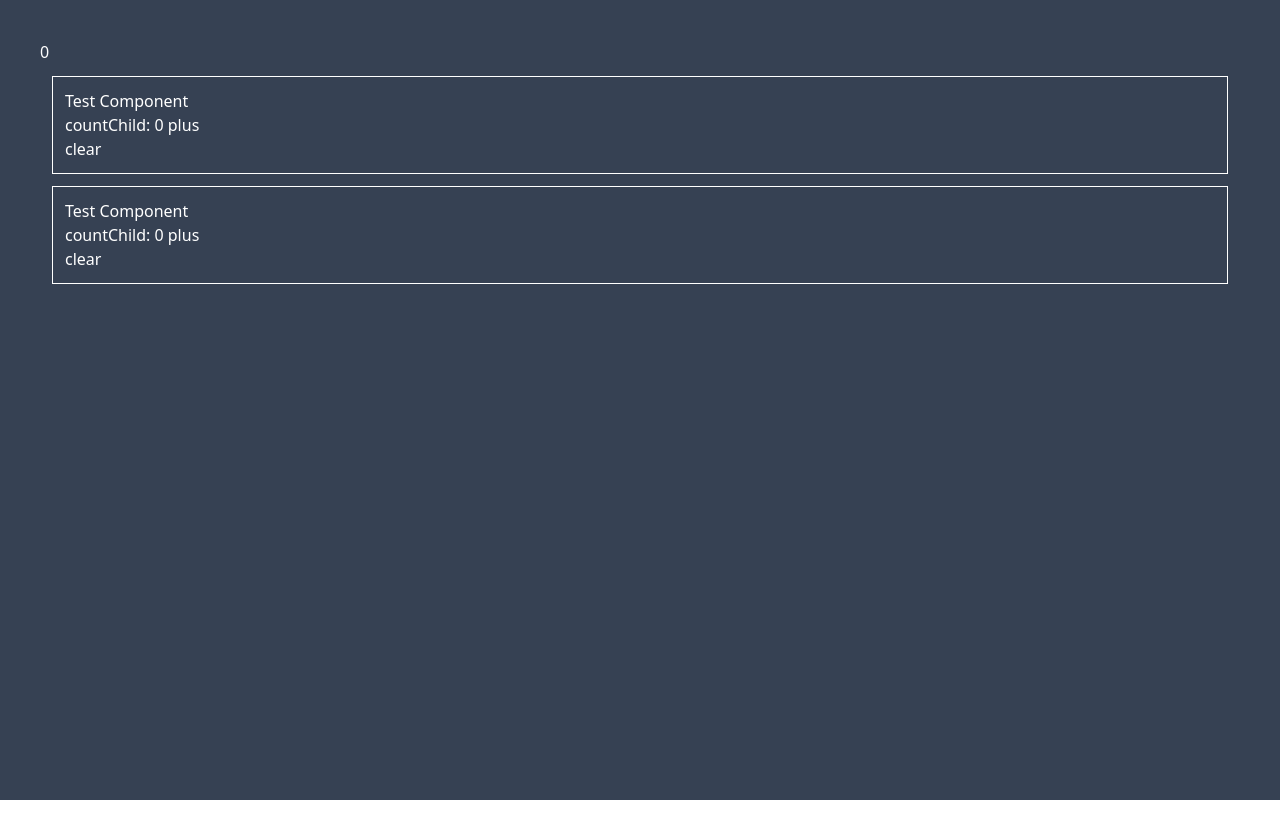
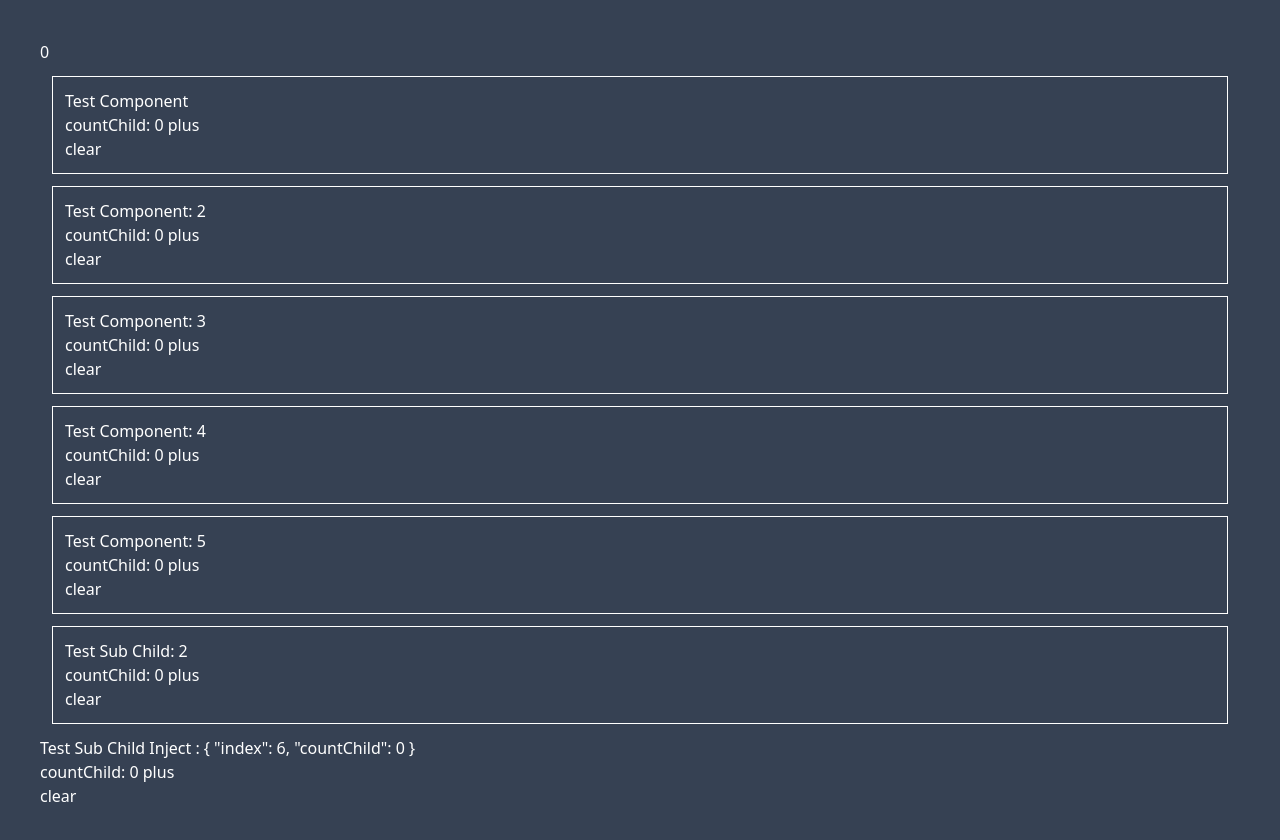
Before and after one commit to evghn/vue-start, a Vue app: page / in a window 1280 px wide. Shown: the top 840 px of the page. Before the commit the page ends 800 px from the top, so only its background shows below. Built offline with nearby package versions, Linux system fonts and the light colour scheme.

Commit message:
передача данных в дочерние компоненты

```diff
--- a/src/App.vue
+++ b/src/App.vue
@@ -1,6 +1,6 @@
 <script setup>
 import { computed, ref, watch, watchEffect } from 'vue';
-import TestComponent from './components/TestComponent.vue';
+import MainChild from "@/components/childComponents/MainChild.vue"
 
 const hello = "hello user";
 const task = ref()
@@ -12,8 +12,6 @@ const errorTaskMessage = ref("Не заполнено название зада
 const errorLevelMessage = ref("Не выбран уровень задачи")
 const statusFilter = ref()
 const levelFilter = ref()
-
-const testCount = ref(0)
 
 
 const todo = localStorage.getItem("todo")
@@ -207,10 +205,6 @@ watchEffect(
 )
 
 
-const sendCount = (val) => {
-  console.log(val);
-  testCount.value = val
-}
 </script>
 
 <template>
@@ -291,7 +285,7 @@ const sendCount = (val) => {
                 :class="[getBgStatus(item.status_id), true ? 'class-item' : 'class-item2']">
                 {{ getStatusText(item.status_id) }}
               </div>
-              <div class="flex gap-3 border-l pl-5 ml-5 min-w-[300px]">
+              <div class="flex gap-3 border-l pl-5 ml-5 min-w-75">
                 <a v-if="item.status_id < getStatusId('ready')"
                   class="border px-4 py-2 rounded-lg bg-blue-700 text-white" href=""
                   @click.prevent="changeStatus(key)">Сменить статус</a>
@@ -310,14 +304,8 @@ const sendCount = (val) => {
       </div>
     </div>
   </div>
-  <div class="p-10 bg-gray-700 text-white min-h-screen">
-    <div>{{ testCount }}</div>
-    <test-component class="p-3 border border-white m-3" :index="1" :countChild="testCount"
-      @change-count="sendCount"></test-component>
-    <test-component class="p-3 border border-white m-3" :index="2" :countChild="testCount" v-on:change-count="sendCount"
-      v-on:click="sendCount(0)"></test-component>
+  <main-child></main-child>
 
-  </div>
 </template>
 
 <style scoped>
--- /dev/null
+++ b/src/components/childComponents/DataModelChild.vue
@@ -0,0 +1,25 @@
+<script setup>
+
+const props = defineProps(['dataModel'])
+const emit = defineEmits(['update:dataModel'])
+
+// const count = ref(props.countChild)
+
+const addCount = () => {
+
+  emit('update:dataModel', { ...props.dataModel, countChild: props.dataModel.countChild + 1 })
+}
+
+</script>
+<template>
+  <div class="child">
+    Test Component: {{ props.dataModel.index }}
+    <div>
+
+      countChild: {{ props.dataModel.countChild }} <button @click.stop="addCount">plus</button>
+      <div>
+        <button>clear</button>
+      </div>
+    </div>
+  </div>
+</template>
--- /dev/null
+++ b/src/components/childComponents/DefineModelChild.vue
@@ -0,0 +1,21 @@
+<script setup>
+
+const model = defineModel()
+
+// const addCount = () => {
+//   model.value.countChild++
+// }
+
+</script>
+<template>
+  <div class="child">
+    Test Component: {{ model.index }}
+    <div>
+
+      countChild: {{ model.countChild }} <button @click.stop="model.countChild++">plus</button>
+      <div>
+        <button>clear</button>
+      </div>
+    </div>
+  </div>
+</template>
--- /dev/null
+++ b/src/components/childComponents/MainChild.vue
@@ -0,0 +1,129 @@
+<script setup>
+import { computed, provide, ref, watch } from 'vue';
+import SimpleProps from './SimpleProps.vue';
+import ObjectProps from './ObjectProps.vue';
+import ModelValue from './ModelValue.vue';
+import DataModelChild from './DataModelChild.vue';
+import DefineModelChild from './DefineModelChild.vue';
+import PropsChild from './PropsChild.vue';
+import PropsChildEmpty from './PropsChildEmpty.vue';
+
+
+
+const testCount = ref(0)
+const modelValueData = ref({
+  index: 3,
+  countChild: testCount.value
+})
+
+
+const dataModel = ref({
+  index: 4,
+  countChild: testCount.value
+})
+
+
+const dataModelProvide = ref({
+  index: 6,
+  countChild: testCount.value
+})
+
+
+const dataChange = (val) => {
+  dataModelProvide.value.countChild = val
+  dataDefineModel.value.countChild = val
+  dataModel.value.countChild = dataModelProvide.value.countChild
+}
+
+provide('dataModelProvide', {
+  dataModelProvide,
+  dataChange
+})
+
+
+
+
+const dataDefineModel = ref({
+  index: 5,
+  countChild: testCount.value
+})
+
+
+
+const dataObjectProps = computed(() => ({
+  index: 2,
+  countChild: testCount.value
+}))
+
+
+
+const sendCount = (val) => {
+  testCount.value = val
+  modelValueData.value.countChild = val
+  dataModel.value.countChild = val
+
+}
+
+
+watch(() => modelValueData.value,
+  () => {
+    testCount.value = modelValueData.value.countChild
+  },
+  {
+    deep: true
+  }
+)
+
+
+watch(() => dataModel.value,
+  () => {
+    modelValueData.value.countChild = dataModel.value.countChild
+  },
+  {
+    deep: true
+  }
+)
+
+
+watch(() => dataDefineModel.value,
+  () => {
+    dataModel.value.countChild = dataDefineModel.value.countChild
+  },
+  {
+    deep: true
+  }
+)
+
+
+
+
+// const sendCountObject = (val) => {
+
+//   testCount.value = val
+// }
+
+
+</script>
+<template>
+  <div class="p-10 bg-gray-700 text-white min-h-screen">
+    <div>{{ testCount }}</div>
+    <simple-props class="p-3 border border-white m-3" :index="1" :countChild="testCount"
+      @change-count="sendCount"></simple-props>
+
+    <object-props class="p-3 border border-white m-3" :data="dataObjectProps" @change-count="sendCount"></object-props>
+
+
+    <model-value class="p-3 border border-white m-3" v-model="modelValueData"></model-value>
+
+    <data-model-child class="p-3 border border-white m-3" v-model:data-model="dataModel"></data-model-child>
+
+
+    <define-model-child class="p-3 border border-white m-3" v-model="dataDefineModel"></define-model-child>
+
+
+    <props-child class="p-3 border border-white m-3" :data="dataObjectProps" @change-count="sendCount"></props-child>
+
+
+    <props-child-empty></props-child-empty>
+  </div>
+</template>
--- /dev/null
+++ b/src/components/childComponents/ModelValue.vue
@@ -0,0 +1,25 @@
+<script setup>
+
+const props = defineProps(['modelValue'])
+const emit = defineEmits(['update:modelValue'])
+
+// const count = ref(props.countChild)
+
+const addCount = () => {
+
+  emit('update:modelValue', { ...props.modelValue, countChild: props.modelValue.countChild + 1 })
+}
+
+</script>
+<template>
+  <div class="child">
+    Test Component: {{ props.modelValue.index }}
+    <div>
+
+      countChild: {{ props.modelValue.countChild }} <button @click.stop="addCount">plus</button>
+      <div>
+        <button>clear</button>
+      </div>
+    </div>
+  </div>
+</template>
--- /dev/null
+++ b/src/components/childComponents/ObjectProps.vue
@@ -0,0 +1,25 @@
+<script setup>
+
+const props = defineProps(['data'])
+const emit = defineEmits(['changeCount'])
+
+// const count = ref(props.countChild)
+
+const addCount = () => {
+  // count.value++;
+  emit('changeCount', props.data.countChild + 1)
+}
+
+</script>
+<template>
+  <div class="child">
+    Test Component: {{ props.data.index }}
+    <div>
+
+      countChild: {{ props.data.countChild }} <button @click.stop="addCount">plus</button>
+      <div>
+        <button>clear</button>
+      </div>
+    </div>
+  </div>
+</template>
--- /dev/null
+++ b/src/components/childComponents/PropsChild.vue
@@ -0,0 +1,19 @@
+<script setup>
+
+import PropsSubChild from './PropsSubChild.vue'
+
+const props = defineProps(['data'])
+const emit = defineEmits(['changeCount'])
+
+// const count = ref(props.countChild)
+
+const sendCount = () => {
+  emit('changeCount', props.data.countChild + 1)
+}
+
+</script>
+<template>
+  <div>
+    <props-sub-child :data-sub-child="data" @change-count="sendCount"></props-sub-child>
+  </div>
+</template>
--- /dev/null
+++ b/src/components/childComponents/PropsChildEmpty.vue
@@ -0,0 +1,22 @@
+<script setup>
+
+
+import { inject, watchEffect } from 'vue';
+import SubChildInject from './SubChildInject.vue'
+
+
+
+
+const dataModelProvide = inject('dataModelProvide')
+
+
+watchEffect(() => {
+  console.log(dataModelProvide);
+
+})
+</script>
+<template>
+  <div>
+    <sub-child-inject></sub-child-inject>
+  </div>
+</template>
--- /dev/null
+++ b/src/components/childComponents/PropsSubChild.vue
@@ -0,0 +1,25 @@
+<script setup>
+
+const props = defineProps(['dataSubChild'])
+const emit = defineEmits(['changeCount'])
+
+// const count = ref(props.countChild)
+
+const addCount = () => {
+  // count.value++;
+  emit('changeCount', props.dataSubChild.countChild + 1)
+}
+
+</script>
+<template>
+  <div class="child">
+    Test Sub Child: {{ props.dataSubChild.index }}
+    <div>
+
+      countChild: {{ props.dataSubChild.countChild }} <button @click.stop="addCount">plus</button>
+      <div>
+        <button>clear</button>
+      </div>
+    </div>
+  </div>
+</template>
--- a/src/components/TestComponent.vue
+++ b/src/components/childComponents/SimpleProps.vue
@@ -1,5 +1,5 @@
 <script setup>
-import { ref, watch } from 'vue';
+import { watch } from 'vue';
 
 const props = defineProps(['countChild', 'index'])
 const emit = defineEmits(['changeCount'])
--- /dev/null
+++ b/src/components/childComponents/SubChildInject.vue
@@ -0,0 +1,29 @@
+<script setup>
+import { inject } from 'vue';
+
+
+
+const { dataModelProvide, dataChange } = inject('dataModelProvide')
+
+
+console.log(dataModelProvide.value);
+
+
+const addCount = () => {
+  dataChange(dataModelProvide.value.countChild + 1)
+}
+
+</script>
+<template>
+  <div class="child">
+    Test Sub Child Inject
+    : {{ dataModelProvide }}
+    <div>
+
+      countChild: {{ dataModelProvide.countChild }} <button @click.stop="addCount">plus</button>
+      <div>
+        <button>clear</button>
+      </div>
+    </div>
+  </div>
+</template>
```
